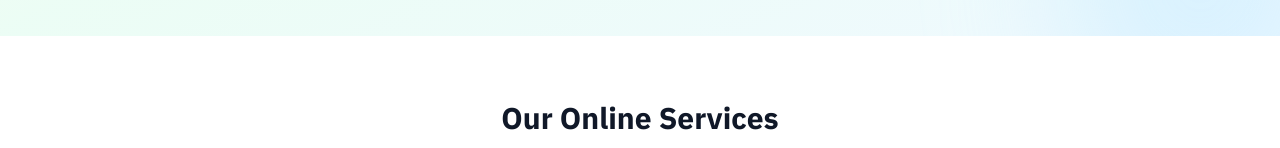
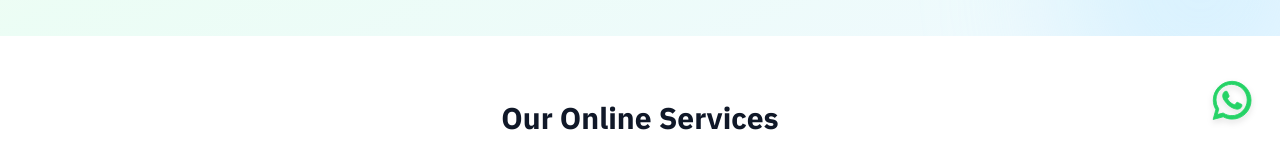
Before and after one commit to md-uzaif/digi-help, a React (Vite) app: page / in a window 1280 px wide. Shown: the part 652-800 px from the top of the page. Built offline with nearby package versions, Linux system fonts and the light colour scheme.

Commit message:
Add floating WhatsApp contact button

```diff
--- a/src/App.jsx
+++ b/src/App.jsx
@@ -3,6 +3,7 @@ import Hero from "./components/Hero";
 import Services from "./components/Services";
 import Pricing from "./components/Pricing";
 import Footer from "./components/Footer";
+import WhatsAppFloat from "./components/WhatsAppFloat";
 
 function App() {
   return (
@@ -14,6 +15,7 @@ function App() {
       <Services />
       <Pricing />
       <Footer />
+      <WhatsAppFloat />
     </>
   );
 }
--- /dev/null
+++ b/src/components/WhatsAppFloat.jsx
@@ -0,0 +1,22 @@
+function WhatsAppFloat() {
+  return (
+    <a
+      href="https://wa.me/91XXXXXXXXXX"
+      target="_blank"
+      rel="noopener noreferrer"
+      aria-label="Chat on WhatsApp"
+      className="fixed bottom-5 right-5 z-50 flex h-14 w-14 items-center justify-center rounded-full bg-transparent text-[#25D366] drop-shadow-md transition hover:-translate-y-1 hover:text-[#1EBE57]"
+    >
+      <svg
+        viewBox="0 0 32 32"
+        aria-hidden="true"
+        className="h-15 w-15 fill-current stroke-current"
+        strokeWidth="0.5"
+      >
+        <path d="M16.05 5.33c-5.92 0-10.74 4.82-10.74 10.74 0 1.9.5 3.78 1.46 5.43l-1.54 5.6 5.73-1.5c1.6.86 3.39 1.32 5.18 1.32 5.92 0 10.74-4.82 10.74-10.74S21.97 5.33 16.05 5.33zm0 19.64c-1.68 0-3.33-.45-4.76-1.32l-.34-.2-3.39.89.9-3.29-.22-.34a8.93 8.93 0 0 1-1.4-4.72c0-4.93 4.01-8.94 8.94-8.94s8.94 4.01 8.94 8.94-4.01 8.98-8.94 8.98zm4.99-6.72c-.27-.13-1.6-.79-1.84-.88-.25-.09-.43-.13-.61.13-.18.27-.7.88-.86 1.06-.16.18-.31.2-.58.07-.27-.13-1.13-.42-2.16-1.34-.8-.71-1.34-1.59-1.5-1.86-.16-.27-.02-.42.12-.56.12-.12.27-.31.4-.46.14-.15.18-.27.27-.45.09-.18.04-.34-.02-.47-.07-.13-.61-1.44-.83-1.97-.21-.52-.43-.45-.59-.45h-.5c-.18 0-.47.07-.71.34-.25.27-.93.93-.93 2.26 0 1.33.96 2.62 1.09 2.8.13.18 1.88 2.89 4.6 4.04.65.27 1.15.44 1.55.56.64.2 1.23.17 1.69.1.51-.08 1.6-.65 1.83-1.27.23-.62.23-1.17.16-1.28-.07-.12-.25-.18-.52-.31z" />
+      </svg>
+    </a>
+  );
+}
+
+export default WhatsAppFloat;
```
